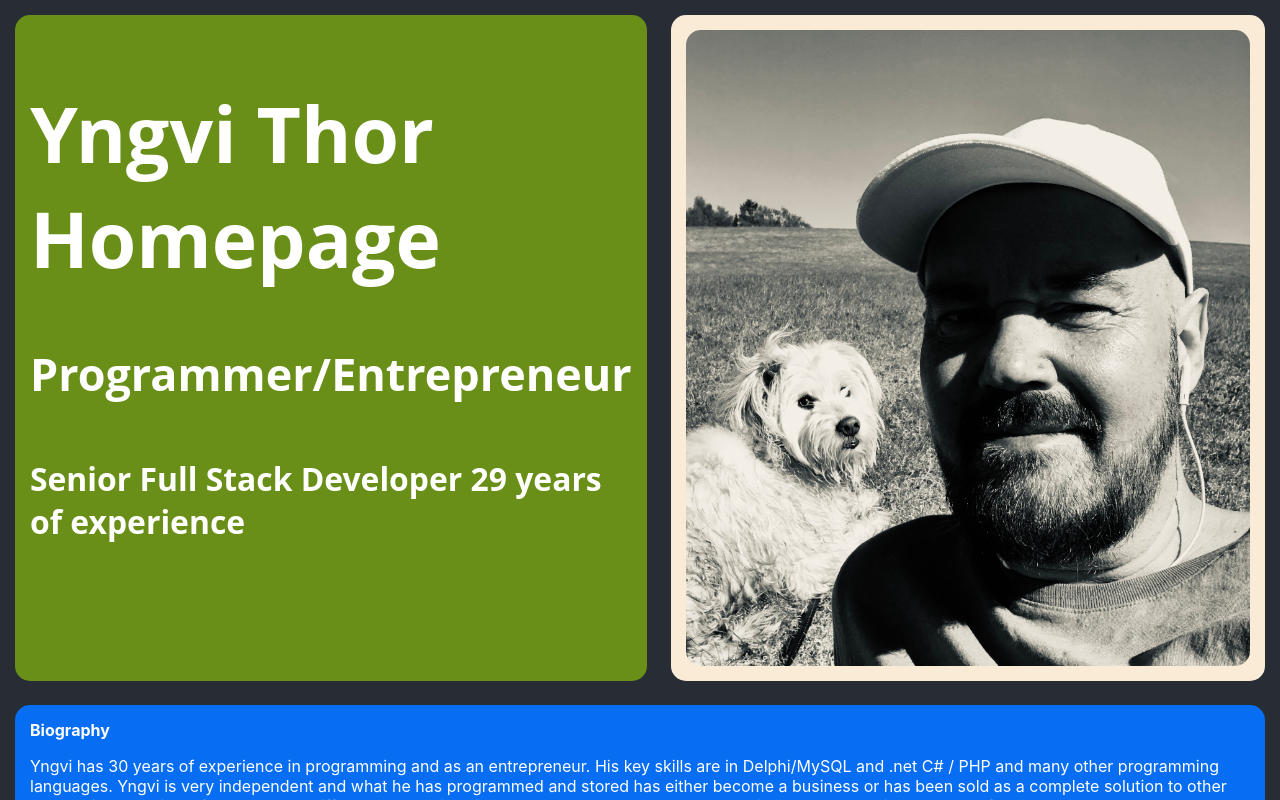
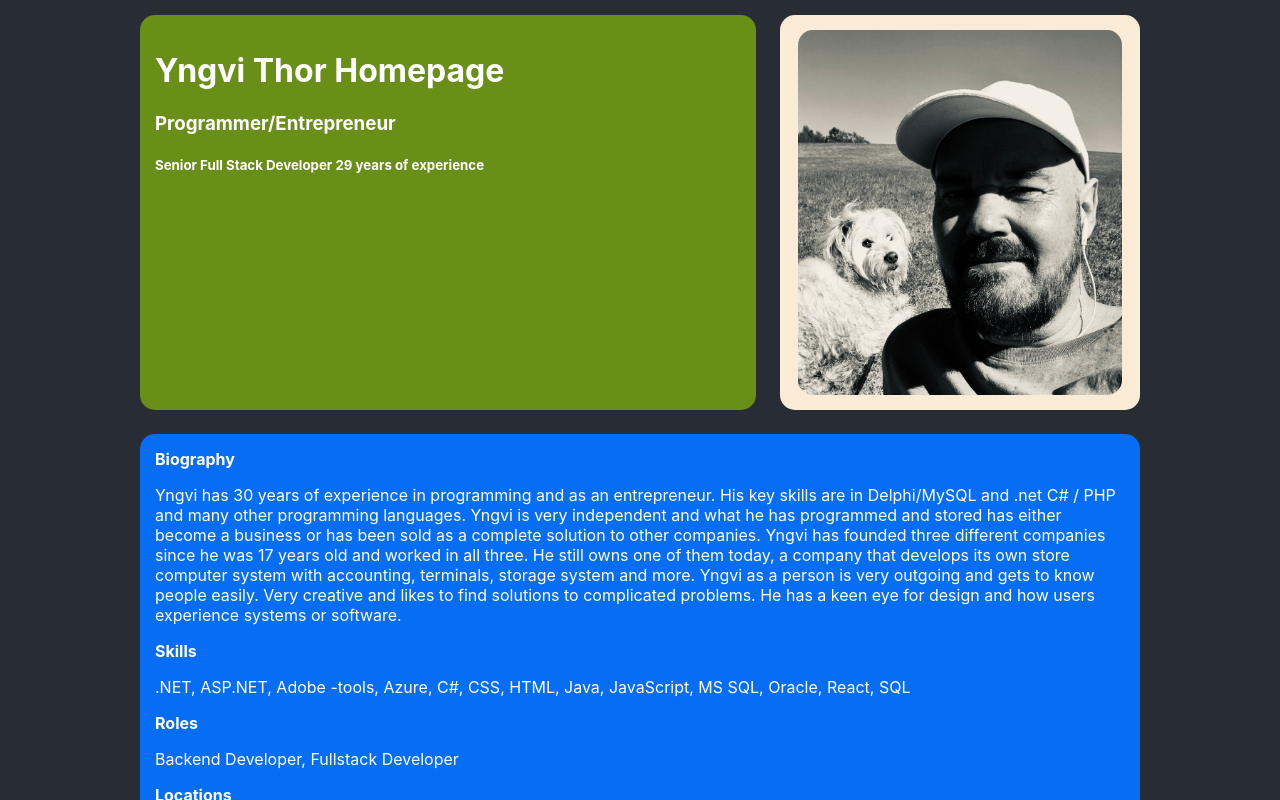
Before and after one commit to YngviThor/yngvithor, a React (Create React App) app: page / in a window 1280 px wide. Shown: the top 800 px of the page. Built offline with nearby package versions, Linux system fonts and the light colour scheme.

Commit message:
11-10-2022

```diff
--- a/src/App.css
+++ b/src/App.css
@@ -2,12 +2,25 @@
   text-align: left;
 }
 
+.flex {
+display: flex;
+align-items: center;
+justify-content: center;
+padding-right: 5%;
+padding-left: 5%;
+
+}
+
+
+
 .cvPic {
-
-  justify-content: right;
+  display: flex;
+  justify-content: center;
   padding: 10px;
-  background-color: antiquewhite
-
+  background-color: antiquewhite;
+  max-height: 365px;
+  min-width: 330px;
+  object-fit: contain;
 }
 
 .cvHeader {
@@ -16,28 +29,32 @@
   padding: 10px;
   color: white;
 
-  font-family: "Open Sans", "PT Sans", Calibri, Tahoma, sans-serif;
+
   background-color: rgb(106, 143, 24);
-  font-size: 3vw;
+
+
+  max-height: 365px;
 }
 
 .App-logo {
 
-  max-width:100%;
-max-height:100%;
+  max-width: 100%;
+  max-height: 100%;
   pointer-events: none;
-  float: right;
+
   border-radius: 15px;
+
+
 }
 
 .Grid {
 
   display: grid;
-grid-template-columns: repeat(2, 1fr);
+  grid-template-columns: repeat(auto-fit, minmax(500px, 1fr));
   gap: 1.5rem;
   padding: 15px;
   align-content: center;
-
+  max-width: 1000px;
 
 }
 
@@ -48,14 +65,29 @@ align-content: center;
 
 }
 
+@media screen and (min-width: 600px)  {
+
+
+
 .Grid-col-span2 {
 
-grid-column: span 2;
+  grid-column: span 2 / auto;
   color: white;
   background-color: rgb(7, 109, 242);
   justify-content: left;
 
 }
+}
+
+
+.Grid-col-span2 {
+
+  color: white;
+  background-color: rgb(7, 109, 242);
+  justify-content: left;
+
+}
+
 
 .App-body {
 
@@ -81,6 +113,7 @@ justify-content: left;
   from {
     transform: rotate(0deg);
   }
+
   to {
     transform: rotate(360deg);
   }
--- a/src/App.js
+++ b/src/App.js
@@ -13,10 +13,11 @@ function App() {
 </head>
 
 
+    <div className="flex">
       <div className="Grid">
 
         <div className="cvHeader grid-box ">
-          <h1>Yngvi Thor Homepage</h1> <p></p>
+          <h1 class="customfont">Yngvi Thor Homepage</h1> <p></p>
           <h3>Programmer/Entrepreneur</h3>
           <h5>Senior Full Stack Developer 29 years of experience</h5>
         </div>
@@ -41,9 +42,7 @@ function App() {
           <p></p><b>Languages</b><p></p>
           English, Norwegian
 
-
         </div>
-
 
         <header className="App-header">
 
@@ -55,6 +54,9 @@ function App() {
 
 
       </div>
+
+      </div>
+
     </div>
 
 
```
Lines whose indentation alone changed are shown as unchanged.
